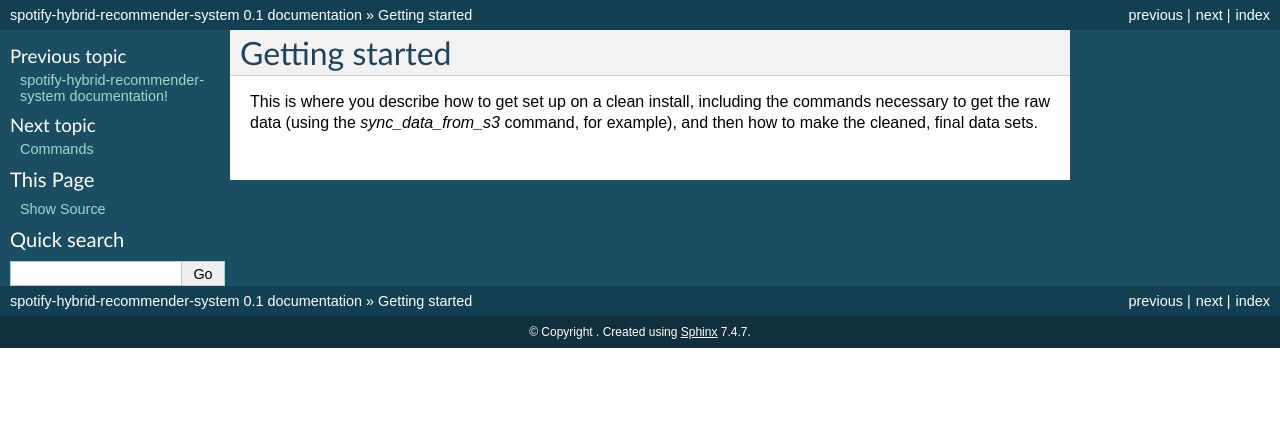
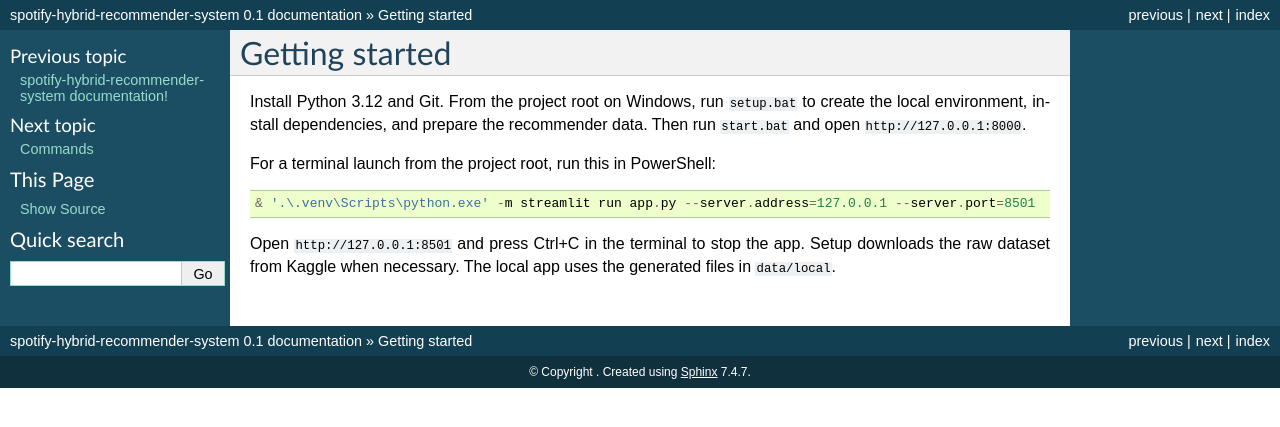
Before and after one commit to Ishansharma3107/spotify-hybrid-recommender-system, a Sphinx documentation site: the page built from docs/getting-started.rst, in a window 1280 px wide. Shown: the top 427 px of the page. Built offline with Sphinx 7.4.7, drawn with Linux system fonts in a browser that asks for light colours.

Commit message:
Fix fresh setup and document manual Windows launch

```diff
--- a/docs/getting-started.rst
+++ b/docs/getting-started.rst
@@ -1,6 +1,15 @@
 Getting started
 ===============
 
-This is where you describe how to get set up on a clean install, including the
-commands necessary to get the raw data (using the `sync_data_from_s3` command,
-for example), and then how to make the cleaned, final data sets.
+Install Python 3.12 and Git. From the project root on Windows, run
+``setup.bat`` to create the local environment, install dependencies, and
+prepare the recommender data. Then run ``start.bat`` and open
+``http://127.0.0.1:8000``.
+
+For a terminal launch from the project root, run this in PowerShell::
+
+    & '.\.venv\Scripts\python.exe' -m streamlit run app.py --server.address=127.0.0.1 --server.port=8501
+
+Open ``http://127.0.0.1:8501`` and press Ctrl+C in the terminal to stop
+the app. Setup downloads the raw dataset from Kaggle when necessary.
+The local app uses the generated files in ``data/local``.
```
Also changed, not shown: README.md (+11 -3 lines), TROUBLESHOOTING.md (+3 -2 lines), VS_CODE_START.md (added, +33 -0 lines), 6 other files.
